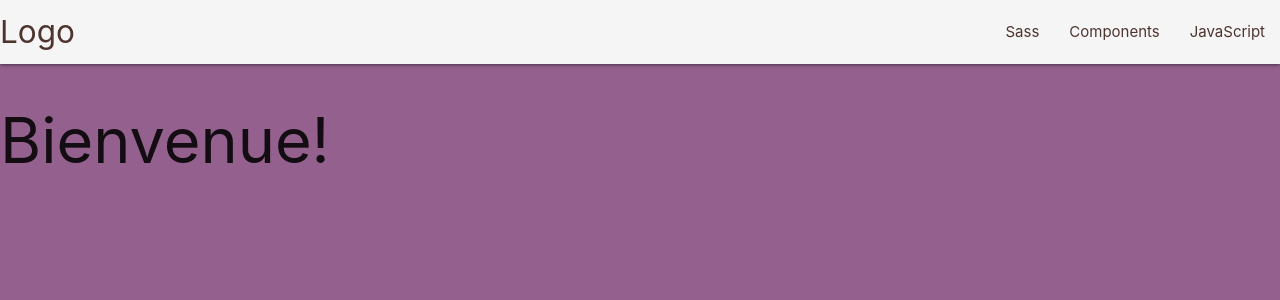
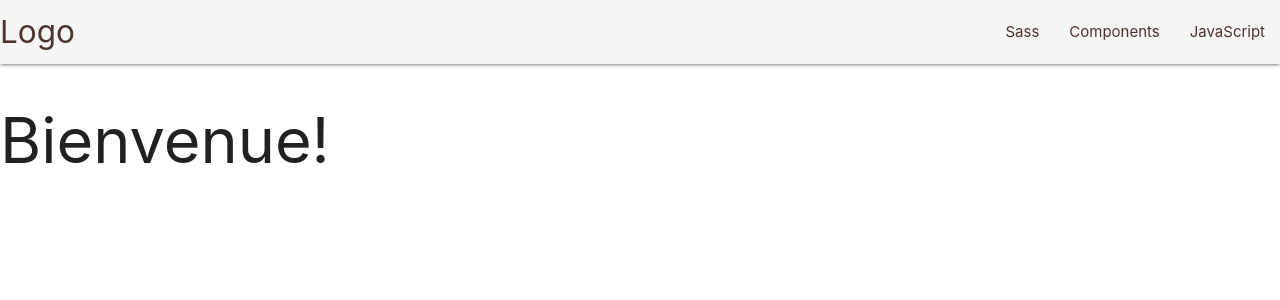
Before and after one commit to cegepmatane/Clapii-projet-web, a PHP site: page /index.php in a window 1280 px wide. Shown: the top 300 px of the page. Run offline with PHP 8.4, Linux system fonts and the light colour scheme; data that the repository does not hold is empty.

Commit message:
Update header.php

```diff
--- a/header.php
+++ b/header.php
@@ -12,7 +12,7 @@
         <meta name="viewport" content="width=device-width, initial-scale=1.0"/>
 </head>
 
-<body style="background-color: #94618E">
+
 
  <nav>
     <div class="nav-wrapper grey lighten-4 ">
```
